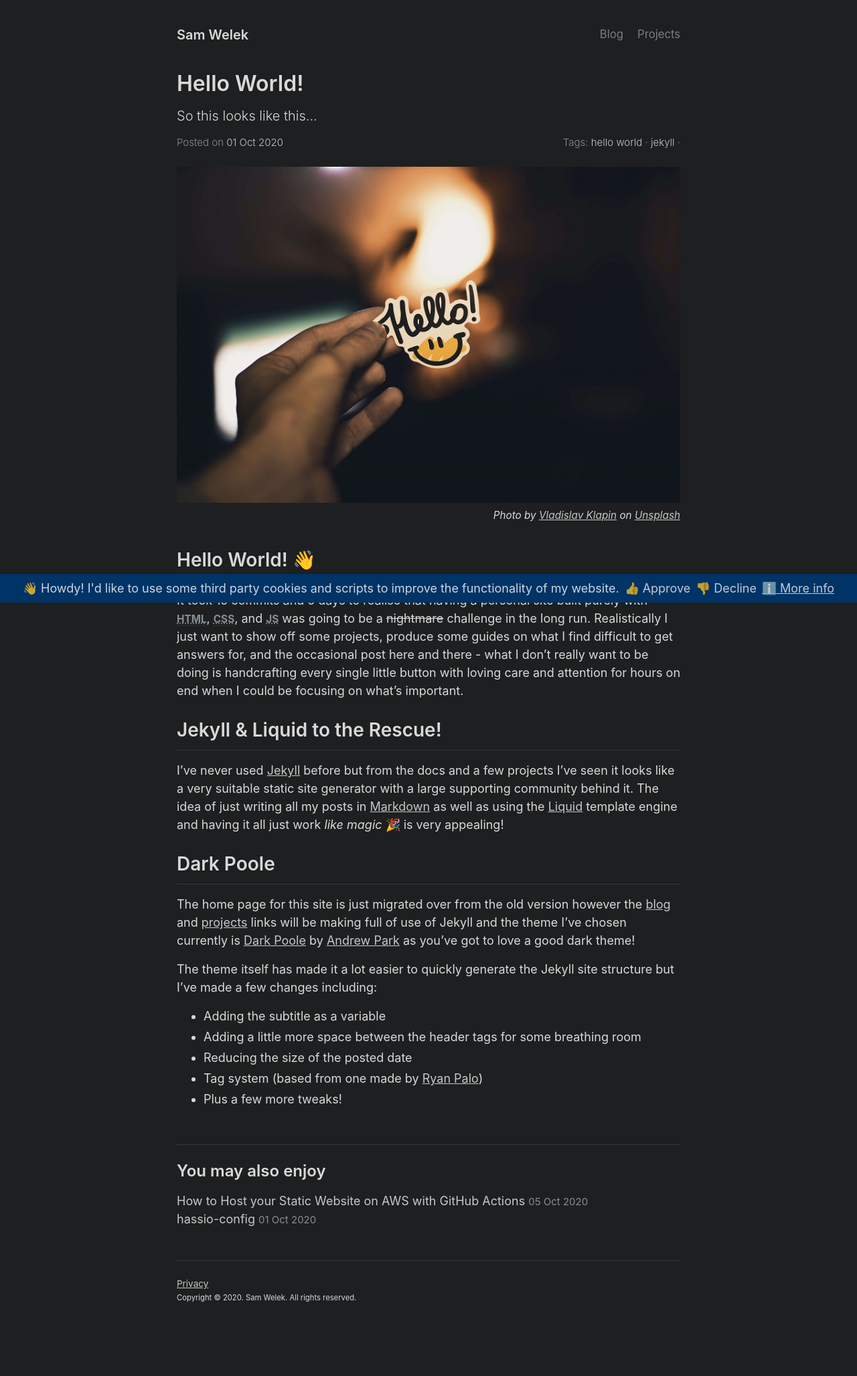
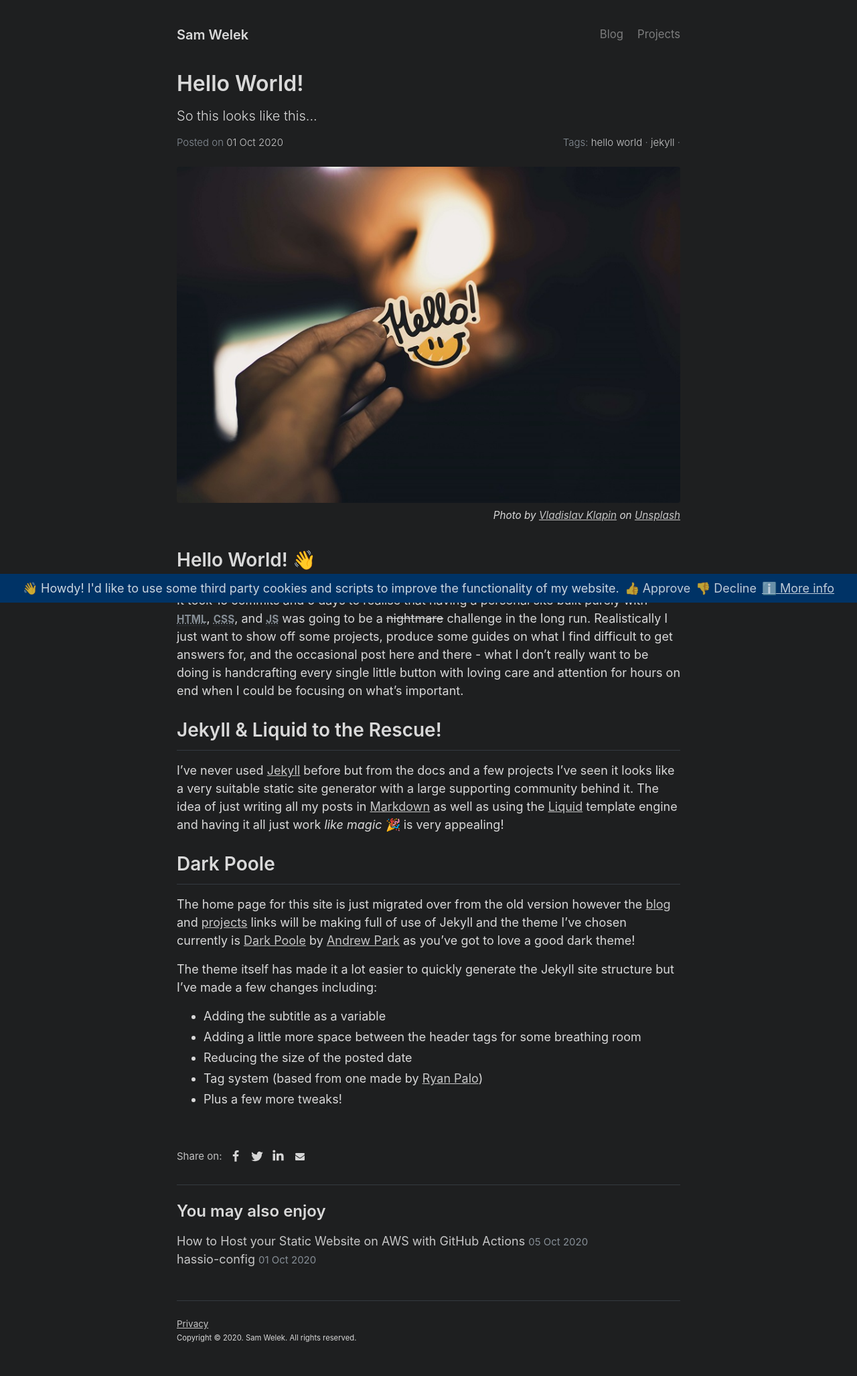
Before and after one commit to tiberiushunter/samwelek.co.uk, a Jekyll site: the page built from _posts/blog/2020-10-01-hello-world.md, in a window 1280 px wide. Shown: the whole page at 67% size. Built offline with Jekyll 4.4.1, drawn with Linux system fonts in a browser that asks for light colours; emoji names are drawn with the system emoji font; before the commit the page ends 1995 px from its top, so only the background shows below that.

Commit message:
Adding Share buttons, will need to test once deployed...

```diff
--- a/_config.yml
+++ b/_config.yml
@@ -40,6 +40,7 @@
 author:
   name: Sam Welek
   url: https://samwelek.co.uk
+  twitter: samwelek
 
 social:
   name: Sam Welek
--- a/_includes/common/head.html
+++ b/_includes/common/head.html
@@ -17,5 +17,8 @@
   <link rel="manifest" href="{{ '/assets//site.webmanifest' | relative_url }}">
   <link rel="alternate" type="application/atom+xml" title="{{ site.title }}" href="{{ 'atom.xml' | relative_url }}">
   <link rel="sitemap" type="application/xml" title="Sitemap" href="/sitemap.xml" />
+
+  {% include social/twitter.html %}
+
   {% seo title=false %}
 </head>
--- /dev/null
+++ b/_includes/social/share-buttons.html
@@ -0,0 +1,119 @@
+<style>
+    #share-buttons {
+        display: inline-block;
+        vertical-align: middle;
+    }
+
+    #share-buttons:after {
+        content: "";
+        display: block;
+        clear: both;
+    }
+
+    #share-buttons>div {
+        position: relative;
+        text-align: left;
+        height: 36px;
+        width: 32px;
+        float: left;
+        text-align: center;
+    }
+
+    #share-buttons>div>svg {
+        height: 16px;
+        fill: #d5d5d5;
+        margin-top: 10px;
+    }
+
+    #share-buttons>div:hover {
+        cursor: pointer;
+    }
+
+    #share-buttons>div.facebook:hover>svg {
+        fill: #3B5998;
+    }
+
+    #share-buttons>div.twitter:hover>svg {
+        fill: #55ACEE;
+    }
+
+    #share-buttons>div.linkedin:hover>svg {
+        fill: #0077b5;
+    }
+
+    #share-buttons>div.pinterest:hover>svg {
+        fill: #CB2027;
+    }
+
+    #share-buttons>div.gplus:hover>svg {
+        fill: #dd4b39;
+    }
+
+    #share-buttons>div.mail:hover>svg {
+        fill: #7D7D7D;
+    }
+
+    #share-buttons>div.instagram:hover>svg {
+        fill: #C73B92;
+    }
+
+    #share-buttons>div.facebook>svg {
+        height: 18px;
+        margin-top: 9px;
+    }
+
+    #share-buttons>div.twitter>svg {
+        height: 20px;
+        margin-top: 8px;
+    }
+
+    #share-buttons>div.linkedin>svg {
+        height: 19px;
+        margin-top: 7px;
+    }
+
+    #share-buttons>div.pinterest>svg {
+        height: 20px;
+        margin-top: 9px;
+    }
+
+    #share-buttons>div.gplus>svg {
+        height: 17px;
+        margin-top: 9px;
+        position: relative;
+        left: 1px;
+    }
+
+    #share-buttons>div.mail>svg {
+        height: 14px;
+        margin-top: 11px;
+    }
+</style>
+
+<small style="color: silver;">Share on: </small>
+<div id="share-buttons">
+    <div class="facebook" title="Share this on Facebook"
+        onclick="window.open('http://www.facebook.com/sharer.php?u={{ site.url }}{{ page.url }}');">
+        <svg viewBox="0 0 1792 1792" xmlns="http://www.w3.org/2000/svg">
+            <path
+                d="M1343 12v264h-157q-86 0-116 36t-30 108v189h293l-39 296h-254v759h-306v-759h-255v-296h255v-218q0-186 104-288.5t277-102.5q147 0 228 12z" />
+        </svg></div>
+    <div class="twitter" title="Share this on Twitter"
+        onclick="window.open('https://twitter.com/intent/tweet?text={{ page.title | url_encode }}&url={{ page.url | absolute_url | url_encode }}');">
+        <svg viewBox="0 0 1792 1792" xmlns="http://www.w3.org/2000/svg">
+            <path
+                d="M1684 408q-67 98-162 167 1 14 1 42 0 130-38 259.5t-115.5 248.5-184.5 210.5-258 146-323 54.5q-271 0-496-145 35 4 78 4 225 0 401-138-105-2-188-64.5t-114-159.5q33 5 61 5 43 0 85-11-112-23-185.5-111.5t-73.5-205.5v-4q68 38 146 41-66-44-105-115t-39-154q0-88 44-163 121 149 294.5 238.5t371.5 99.5q-8-38-8-74 0-134 94.5-228.5t228.5-94.5q140 0 236 102 109-21 205-78-37 115-142 178 93-10 186-50z" />
+        </svg></div>
+    <div class="linkedin" title="Share this on Linkedn"
+        onclick="window.open('https://www.linkedin.com/shareArticle?mini=true&url={{ site.url }}{{ page.url }}&title={{ page.title }}&summary={{ page.description }}&source=');">
+        <svg viewBox="0 0 1792 1792" xmlns="http://www.w3.org/2000/svg">
+            <path
+                d="M477 625v991h-330v-991h330zm21-306q1 73-50.5 122t-135.5 49h-2q-82 0-132-49t-50-122q0-74 51.5-122.5t134.5-48.5 133 48.5 51 122.5zm1166 729v568h-329v-530q0-105-40.5-164.5t-126.5-59.5q-63 0-105.5 34.5t-63.5 85.5q-11 30-11 81v553h-329q2-399 2-647t-1-296l-1-48h329v144h-2q20-32 41-56t56.5-52 87-43.5 114.5-15.5q171 0 275 113.5t104 332.5z" />
+        </svg></div>
+    <div class="mail" title="Share this through Email"
+        onclick="window.open('mailto:?&body={{ site.url }}{{ page.url }}');"><svg viewBox="0 0 1792 1792"
+            xmlns="http://www.w3.org/2000/svg">
+            <path
+                d="M1792 710v794q0 66-47 113t-113 47h-1472q-66 0-113-47t-47-113v-794q44 49 101 87 362 246 497 345 57 42 92.5 65.5t94.5 48 110 24.5h2q51 0 110-24.5t94.5-48 92.5-65.5q170-123 498-345 57-39 100-87zm0-294q0 79-49 151t-122 123q-376 261-468 325-10 7-42.5 30.5t-54 38-52 32.5-57.5 27-50 9h-2q-23 0-50-9t-57.5-27-52-32.5-54-38-42.5-30.5q-91-64-262-182.5t-205-142.5q-62-42-117-115.5t-55-136.5q0-78 41.5-130t118.5-52h1472q65 0 112.5 47t47.5 113z" />
+        </svg></div>
+</div>
--- /dev/null
+++ b/_includes/social/twitter.html
@@ -0,0 +1,17 @@
+<!-- Start - Twitter Sharing Cards -->
+<meta name="twitter:site" content="@{{ site.author.twitter }}">
+<meta name="twitter:title" content="{{ page.title }}">
+
+{% if page.description %}
+<meta name="twitter:description" content="{{ page.description }}">
+{% else %}
+<meta name="twitter:description" content="{{ site.description }}">
+{% endif %}
+
+{% if page.image %}
+<meta name="twitter:card" content="summary_large_image">
+<meta name="twitter:image" content="{{ site.url }}/assets/images{{ page.url }}{{ page.image }}">
+{% else %}
+<meta name="twitter:card" content="summary">
+{% endif %}
+<!-- End - Twitter Sharing Cards -->
--- a/_layouts/post.html
+++ b/_layouts/post.html
@@ -25,6 +25,8 @@
   {{ content }}
 </article>
 
+{% include social/share-buttons.html %}
+
 {% if site.related_posts != empty %}
 <aside class="related">
   <h3>You may also enjoy</h3>
--- a/_posts/blog/2020-10-01-hello-world.md
+++ b/_posts/blog/2020-10-01-hello-world.md
@@ -3,6 +3,7 @@
 title: Hello World!
 description: So this looks like this...
 tags: ["hello world", "jekyll"]
+image: cover.jpg
 ---
 
 <div class="post-cover">
--- a/_sass/_posts.scss
+++ b/_sass/_posts.scss
@@ -83,6 +83,8 @@
 .related {
   margin-bottom: var(--spacer-2);
   border-top: 1px solid var(--border-color);
+  margin-top: var(--spacer-2);
+
 }
 
 .related-posts {
```
Also changed, not shown: _posts/blog/2020-10-05-how-to-host-your-static-website-on-aws-with-github-actions.md (+1 -0 lines).
